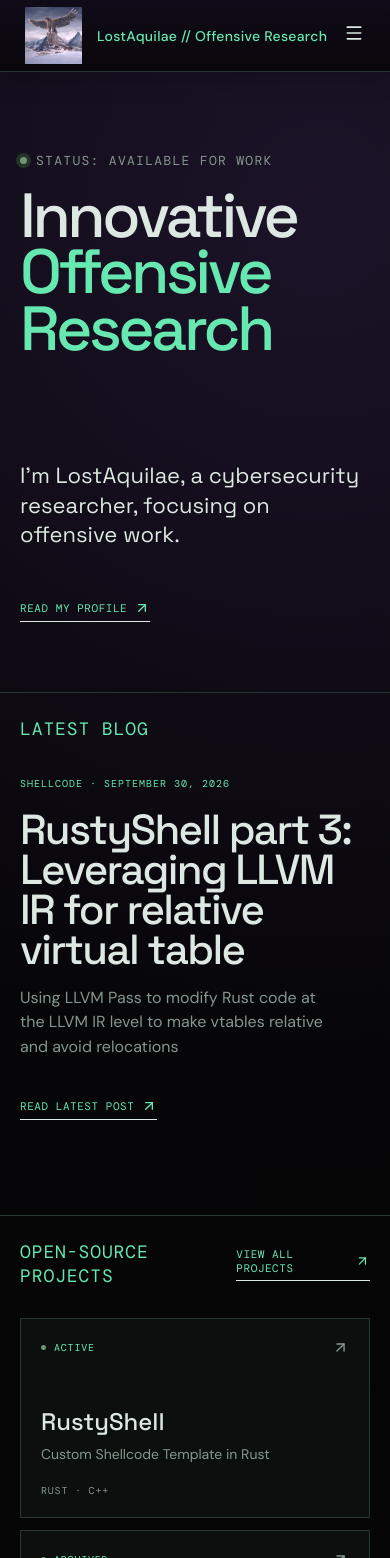
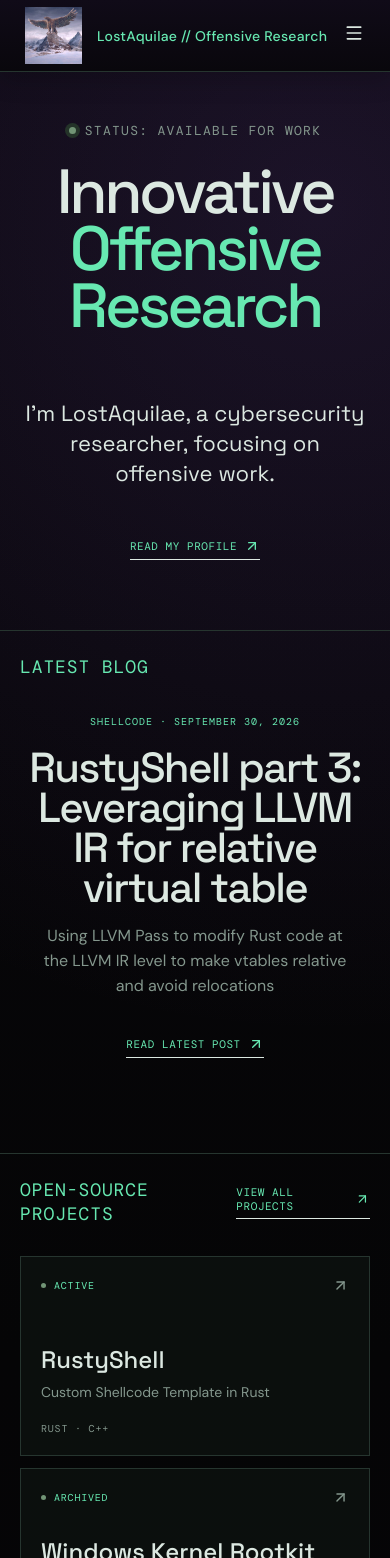
Before and after one commit to LostAquilae/LostAquilae_blog, a React (Vite) app: page / in a window 390 px wide. Shown: the top 1558 px of the page. Built offline with nearby package versions, Linux system fonts and the light colour scheme; what marked-alert would draw is missing.

Commit message:
fix: reduce main page title section and make main page content on phones centered

```diff
--- a/src/App.css
+++ b/src/App.css
@@ -105,12 +105,15 @@ button {
 }
 
 .hero {
-    min-height: 650px;
-    padding-top: 116px;
-    padding-bottom: 70px;
+    min-height: 500px;
+    padding-top: 60px;
     display: flex;
     flex-direction: column;
     justify-content: space-between;
+}
+
+.hero h1 {
+    font-size: clamp(58px, 7.5vw, 120px);
 }
 
 .hero-kicker,
@@ -131,6 +134,7 @@ button {
     color: var(--muted);
     animation: rise .7s ease both;
     font-size: 13px;
+    padding-bottom: 30px
 }
 
 .status-dot {
@@ -1075,6 +1079,12 @@ em {
         grid-template-columns: repeat(2, minmax(0, 1fr));
         gap: 10px 24px;
     }
+
+    .hero {
+        min-height: 300px;
+        padding-top: 50px;
+        padding-bottom: 10px
+    }
 }
 
 @media (max-width: 900px) {
@@ -1115,19 +1125,36 @@ em {
     }
 
     .hero {
-        min-height: 620px;
-        padding-top: 80px;
+        min-height: 500px;
+        padding-top: 50px;
+        padding-bottom: 70px
+    }
+
+    .hero-kicker {
+        justify-content: center;
+        padding-bottom: 0px;
     }
 
     .hero-main {
         grid-template-columns: 1fr;
-        gap: 38px;
+        gap: 0px;
+        padding-top: 25px;
+    }
+
+    .hero h1 {
+        font-size: clamp(50px, 16vw, 90px);
+        text-align: center;
+    }
+
+    .hero-intro {
+        text-align: center;
     }
 
     .hero-side {
         justify-self: stretch;
         width: auto;
         margin-right: 0;
+        align-items: center;
     }
 
     h1 {
@@ -1142,6 +1169,22 @@ em {
 
     .section-heading {
         margin-bottom: 30px;
+    }
+
+    .feature-band .section-heading {
+        justify-content: flex-start;
+    }
+
+    .feature-band .project-copy {
+        text-align: center;
+    }
+
+    .feature-band .project-copy p {
+        margin-inline: auto;
+    }
+
+    .feature-band .project-copy .text-link {
+        margin-inline: auto;
     }
 
     .project-copy {
```
